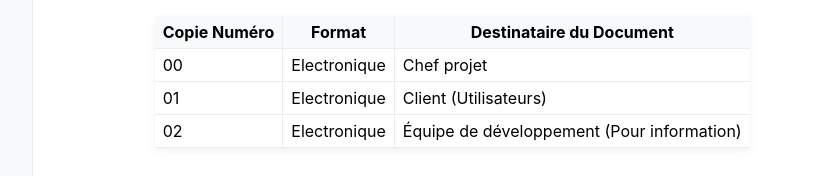
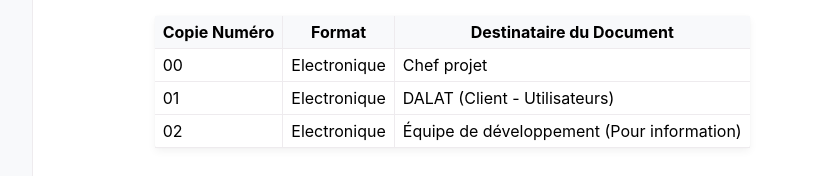
Before and after one commit to Lesok09/doc-arcgis, a plain HTML site: page index.html in a window 1280 px wide. Shown: the part 1013-1189 px from the top of the page, without its empty margins (311-1148 px from the left). Drawn offline with Linux system fonts and the light colour scheme.

Commit message:
Update index.html

```diff
--- a/index.html
+++ b/index.html
@@ -330,7 +330,7 @@
 </tr>
 <tr class="row-odd"><td><p>01</p></td>
 <td><p>Electronique</p></td>
-<td><p>Client (Utilisateurs)</p></td>
+<td><p> DALAT (Client - Utilisateurs)</p></td>
 </tr>
 <tr class="row-even"><td><p>02</p></td>
 <td><p>Electronique</p></td>
```
